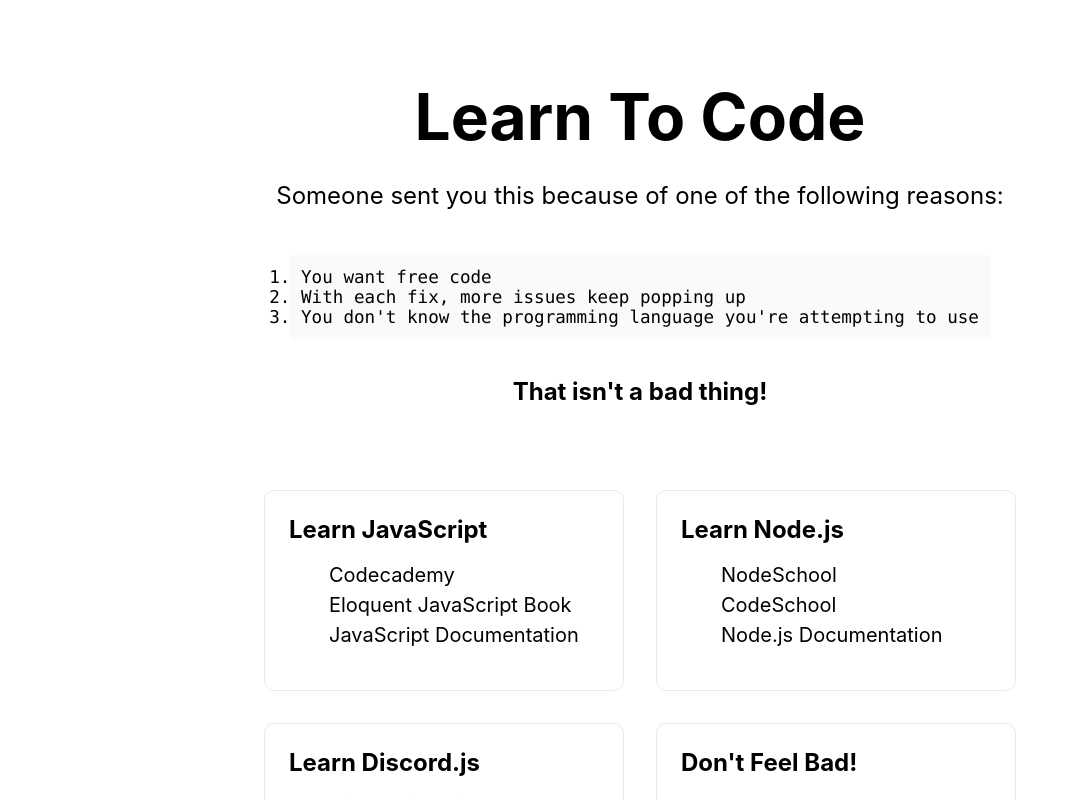
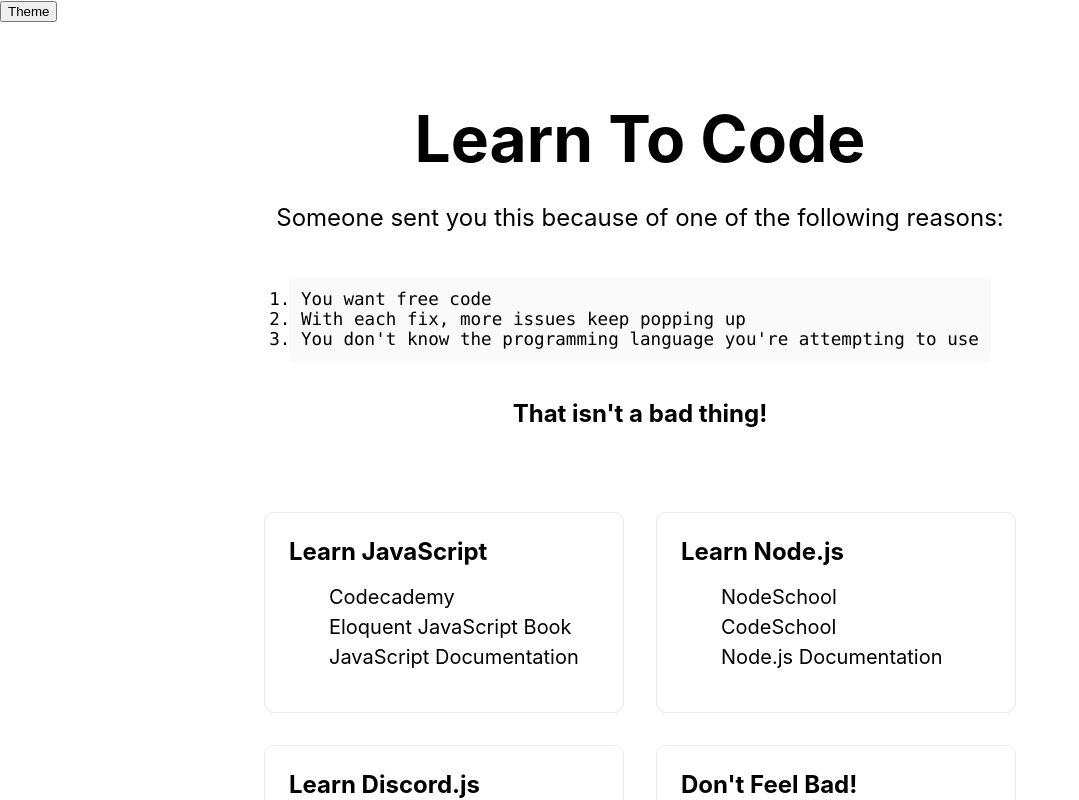
Before and after one commit to RetroHD/learn-to-code-2, a Next.js app: page / in a window 1280 px wide. Shown: the top 800 px of the page, without its empty margins (0-1079 px from the left). Built offline with nearby package versions, Linux system fonts and the light colour scheme.

Commit message:
very bad theme changer

```diff
--- /dev/null
+++ b/components/ThemeButton.jsx
@@ -0,0 +1,9 @@
+export default function ThemeButton({ setDark, isDark }) {
+  const toggleTheme = () => setDark(!isDark);
+
+  return (
+    <div>
+      <button onClick={toggleTheme}>Theme</button>
+    </div>
+  );
+}
--- a/pages/_app.jsx
+++ b/pages/_app.jsx
@@ -1,7 +1,22 @@
-import '../styles/globals.css'
+import "../styles/globals.css";
+
+import ThemeButton from "../components/ThemeButton";
+import { useState } from "react";
 
 function MyApp({ Component, pageProps }) {
-  return <Component {...pageProps} />
+  const [isDark, setDark] = useState(false);
+
+  return (
+    <>
+      <ThemeButton setDark={setDark} isDark={isDark} />
+      <Component {...pageProps} />
+      <style jsx global>{`
+        body {
+          background-color: ${isDark ? "#000" : "#fff"};
+        }
+      `}</style>
+    </>
+  );
 }
 
-export default MyApp
+export default MyApp;
```
